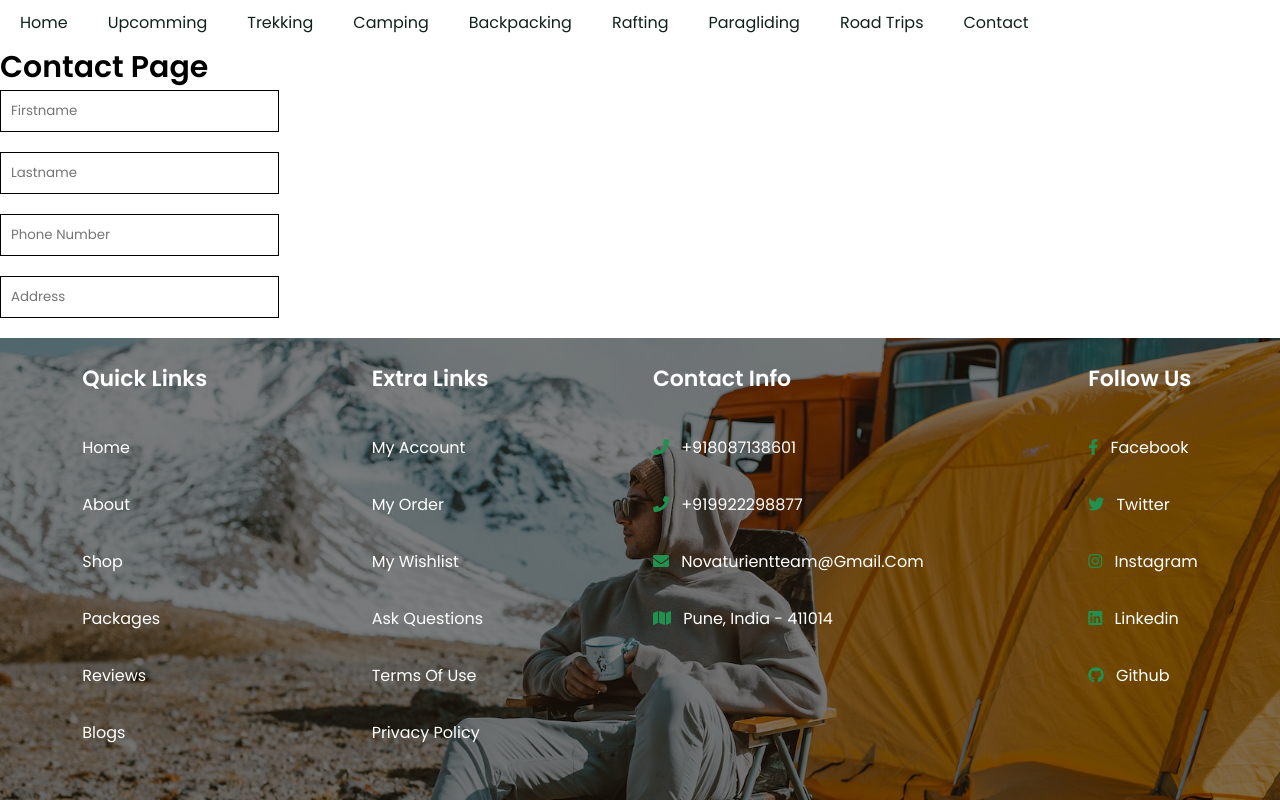
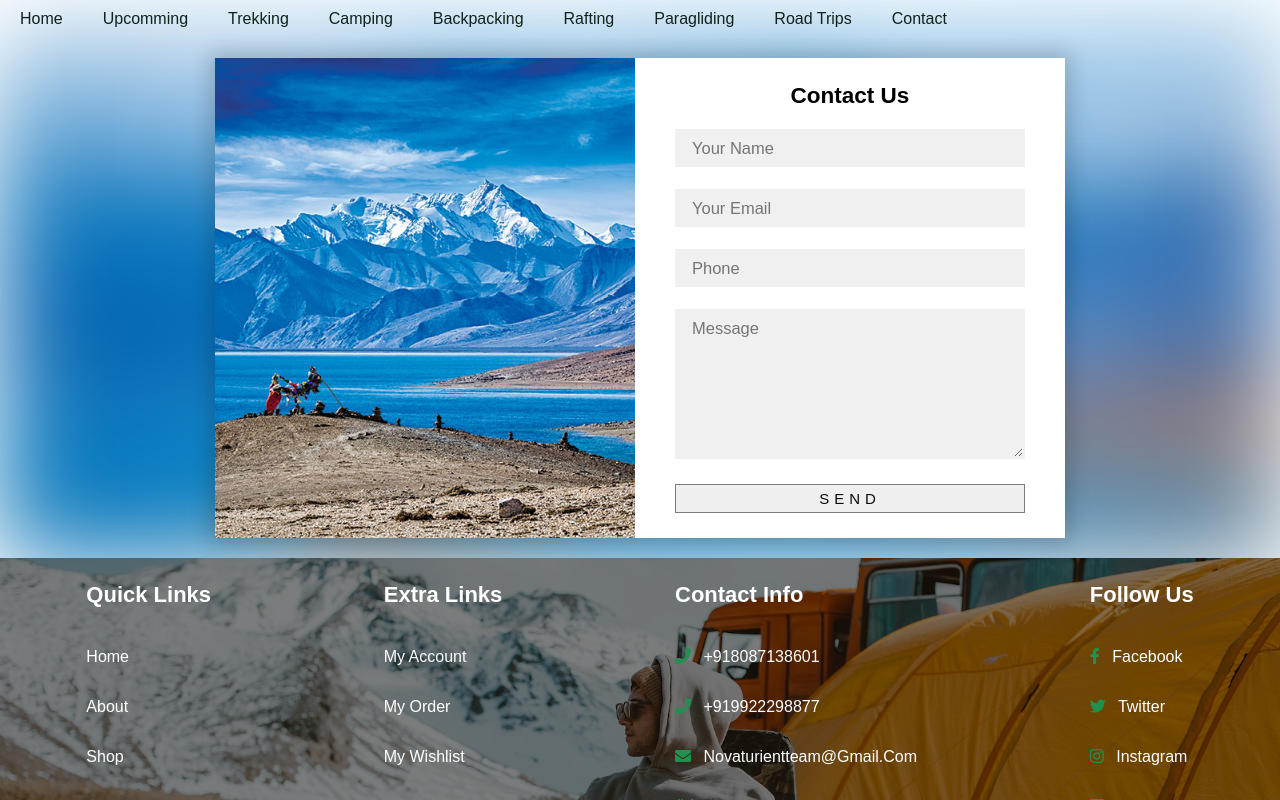
Before and after one commit to Mystic-Brain/NovaTurientTraveller, a React (Create React App) app in the folder webapp/: page /contact in a window 1280 px wide. Shown: the top 800 px of the page. Built offline with nearby package versions, Linux system fonts and the light colour scheme.

Commit message:
contactform update

```diff
--- a/webapp/src/pages/Contact/Contact.css
+++ b/webapp/src/pages/Contact/Contact.css
@@ -1,5 +1,127 @@
-input{
-    border: 1px solid black;
-    padding: 10px;
-    margin-bottom: 20px;
+*{
+	padding: 0;
+	margin: 0;
+	box-sizing: border-box;
+	font-family: 'Quicksand', sans-serif;
 }
+
+body{
+	height: 100vh;
+	width: 100%;
+}
+
+.container{
+	position: relative;
+	width: 100%;
+	height: 100%;
+	display: flex;
+	justify-content: center;
+	align-items: center;
+	padding: 20px 100px;
+}
+
+.container:after{
+	content: '';
+	position: absolute;
+	width: 100%;
+	height: 100%;
+	left: 0;
+	top: 0;
+	background: url("./image/bgmountain.jpg") no-repeat center;
+	background-size: cover;
+	filter: blur(50px);
+	z-index: -1;
+}
+.contact-box{
+	max-width: 850px;
+	display: grid;
+	grid-template-columns: repeat(2, 2fr);
+	justify-content: center;
+	align-items: center;
+	text-align: center;
+	background-color: #fff;
+	box-shadow: 0px 0px 19px 5px rgba(0,0,0,0.19);
+}
+
+.left{
+	background: url("./image/bgmountain.jpg") no-repeat center;
+	background-size: cover;
+	height: 100%;
+}
+
+.right{
+	padding: 25px 40px;
+}
+
+h2{
+	position: relative;
+	padding: 0 0 10px;
+	margin-bottom: 10px;
+}
+
+h2:after{
+	content: '';
+    position: absolute;
+    left: 50%;
+    bottom: 0;
+    transform: translateX(-50%);
+    height: 4px;
+    width: 50px;
+    border-radius: 2px;
+    background-color: #fff;
+}
+
+.field{
+	width: 100%;
+	border: 2px solid rgba(0, 0, 0, 0);
+	outline: none;
+	background-color: rgba(230, 230, 230, 0.6);
+	padding: 0.5rem 1rem;
+	font-size: 1.1rem;
+	margin-bottom: 22px;
+	transition: .3s;
+}
+
+.field:hover{
+	background-color: rgba(0, 0, 0, 0.1);
+}
+
+textarea{
+	min-height: 150px;
+}
+
+.btn{
+	position:relative;
+	text-align:center;
+	width: 350px;
+	padding:5px;
+	font-size: 15px;
+	color:#0c0c0c;
+	font: weight 10px;;
+	border:1px solid rgba(0, 0, 0, 0.486);
+	text-transform: uppercase;
+	letter-spacing: 5px;
+	cursor:pointer;
+	border: radius 30px;
+	transition:1.5s
+
+ }
+
+.btn:hover{
+	box-shadow:0 5px 0 #15f4ee inset,0 5px 0 #15f4ee,
+    0 5px 50px 0 #15f4ee inset, 0 5px 50px 0 #15f4ee;
+}
+
+.field:focus{
+    border: 2px solid rgba(30,85,250,0.47);
+    background-color: #ffff;
+}
+
+@media screen and (max-width: 880px){
+	.contact-box{
+		grid-template-columns: 1fr;
+	}
+	.left{
+		height: 200px;
+	}
+}
--- a/webapp/src/pages/Contact/Contact.js
+++ b/webapp/src/pages/Contact/Contact.js
@@ -1,32 +1,35 @@
-import React from 'react'
-import Footer from '../../components/Footer/Footer'
-import NavBar from '../../components/NavBar/NavBar'
-import "./Contact.css"
-import Recommended from '../../components/Recommended/Recommended'
+import React from "react";
+import Footer from "../../components/Footer/Footer";
+import NavBar from "../../components/NavBar/NavBar";
+import "./Contact.css";
+import Recommended from "../../components/Recommended/Recommended";
 
 function Contact() {
   return (
     <div>
-        <NavBar />
-        <h1>Contact page</h1>
-        <div>
-            <div>
-                <input name="firstname" type="text" placeholder='Firstname' />
-            </div>
-            <div>
-                <input name="lastname" type="text" placeholder='Lastname' />
-            </div>
-            <div>
-                <input name="phone" type="text" placeholder='Phone number' />
-            </div>
-            <div>
-                <input name="address" type="text" placeholder='Address' />
-            </div>
+      <NavBar />
+
+      <div class="container">
+        <div className="contact-box">
+          <div className="left" />
+          <div className="right">
+            <h2>Contact Us</h2>
+            <input type="text" className="field" placeholder="Your Name" />
+            <input type="text" className="field" placeholder="Your Email" />
+            <input type="text" className="field" placeholder="Phone" />
+            <textarea
+              placeholder="Message"
+              className="field"
+              defaultValue={""}
+            />
+            <button className="btn">Send</button>
+          </div>
         </div>
+      </div>
 
-        <Footer />
+      <Footer />
     </div>
-  )
+  );
 }
 
-export default Contact
+export default Contact;
```
Also changed, not shown: webapp/src/pages/Contact/image/bgmountain.jpg (added).
